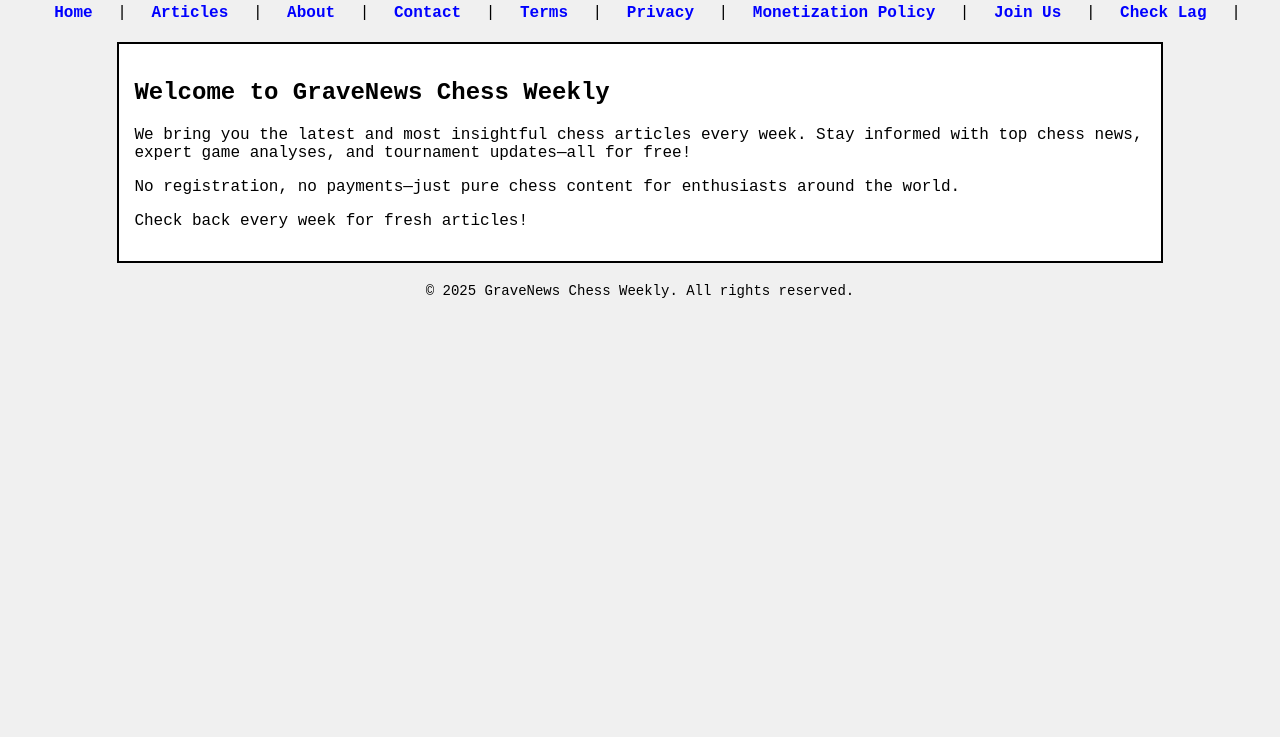
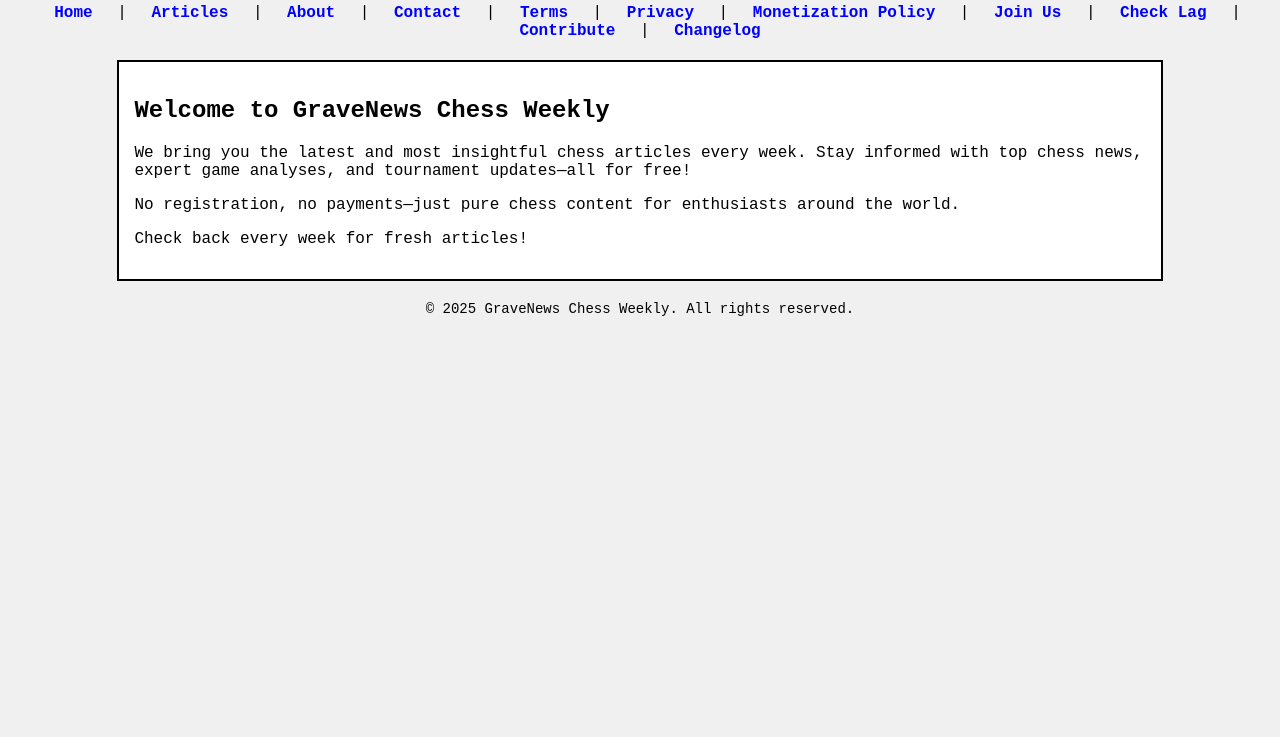
Before and after one commit to DakshHande/gravenewsweekly.com, a plain HTML site: page index.html in a window 1280 px wide. Shown: the part 63-800 px from the top of the page. Drawn offline with Linux system fonts and the light colour scheme.

Commit message:
Update index.html

```diff
--- a/index.html
+++ b/index.html
@@ -60,6 +60,8 @@
         <a href="policy.html">Monetization Policy</a> |
         <a href="join.html">Join Us</a> |
         <a href="lag.html">Check Lag</a> |
+        <a href="contribute.html">Contribute</a> |
+        <a href="changelog.html">Changelog</a>
     </div>
     <div class="content" id="home">
         <h2>Welcome to GraveNews Chess Weekly</h2>
```
